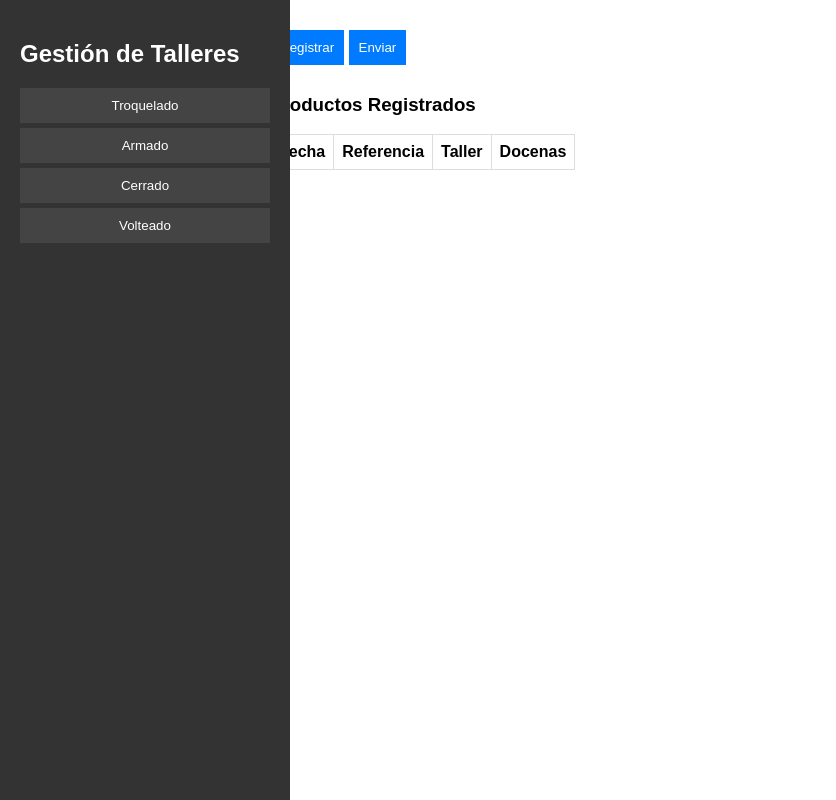
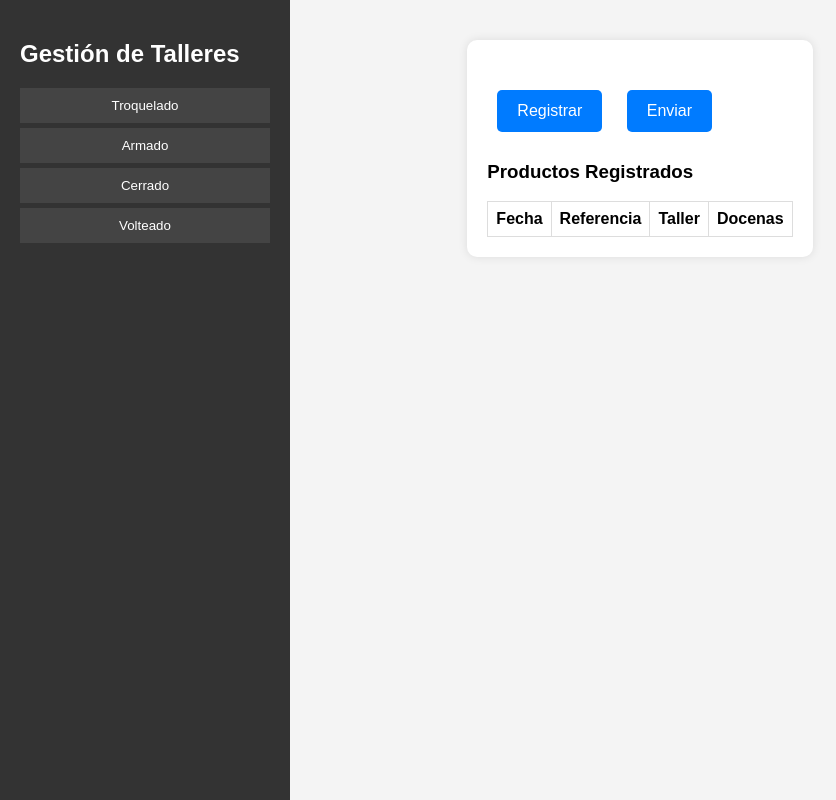
Before and after one commit to suraguantesSara/GestionGuantes, a plain HTML site: page admin.html in a window 1280 px wide. Shown: the whole page, without its empty margins (0-836 px from the left). Drawn offline with Linux system fonts and the light colour scheme.

Commit message:
Update admin.css

```diff
--- a/admin.css
+++ b/admin.css
@@ -2,6 +2,7 @@ body {
     font-family: Arial, sans-serif;
     margin: 0;
     display: flex;
+    background-color: #f4f4f4;
 }
 
 .container {
@@ -34,18 +35,46 @@ body {
     background: #555;
 }
 
-/* Ajuste para que los talleres aparezcan a la derecha */
 .content-wrapper {
     display: flex;
-    margin-left: 270px; /* Espacio para la barra lateral */
-    width: calc(100% - 270px);
+    justify-content: center;
+    align-items: center;
+    width: 100%;
+    padding: 40px;
 }
 
-.talleres-panel {
-    width: 300px;
-    background: #f9f9f9;
+.panel {
+    background: white;
     padding: 20px;
-    border-right: 1px solid #ddd;
+    border-radius: 10px;
+    box-shadow: 0 0 10px rgba(0, 0, 0, 0.1);
+}
+
+.btn-main, .btn-primary {
+    padding: 12px 20px;
+    margin: 10px;
+    border-radius: 5px;
+    font-size: 16px;
+    cursor: pointer;
+    border: none;
+}
+
+.btn-main {
+    background: #007BFF;
+    color: white;
+}
+
+.btn-main:hover {
+    background: #0056b3;
+}
+
+.btn-primary {
+    background: #28A745;
+    color: white;
+}
+
+.btn-primary:hover {
+    background: #218838;
 }
 
 .resumen table {
@@ -61,16 +90,3 @@ body {
 .hidden {
     display: none;
 }
-
-button {
-    padding: 10px;
-    margin: 10px 0;
-    background: #007BFF;
-    color: white;
-    border: none;
-    cursor: pointer;
-}
-
-button:hover {
-    background: #0056b3;
-}
```
